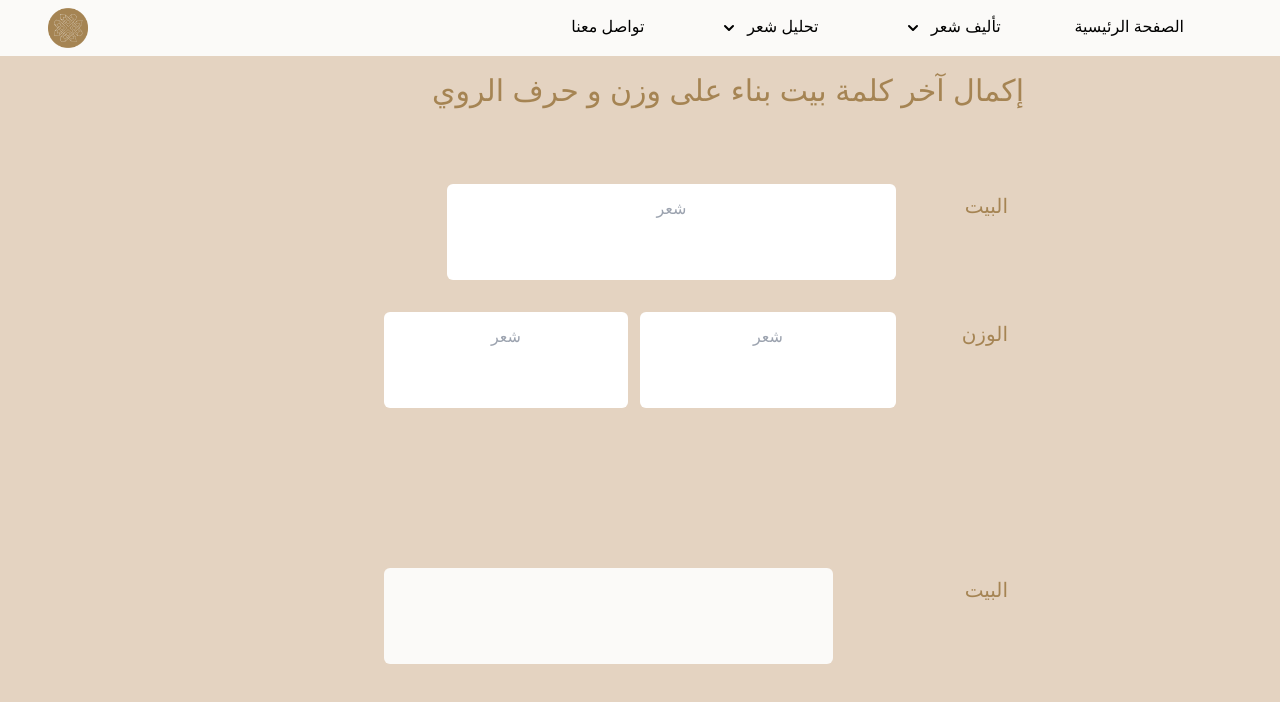
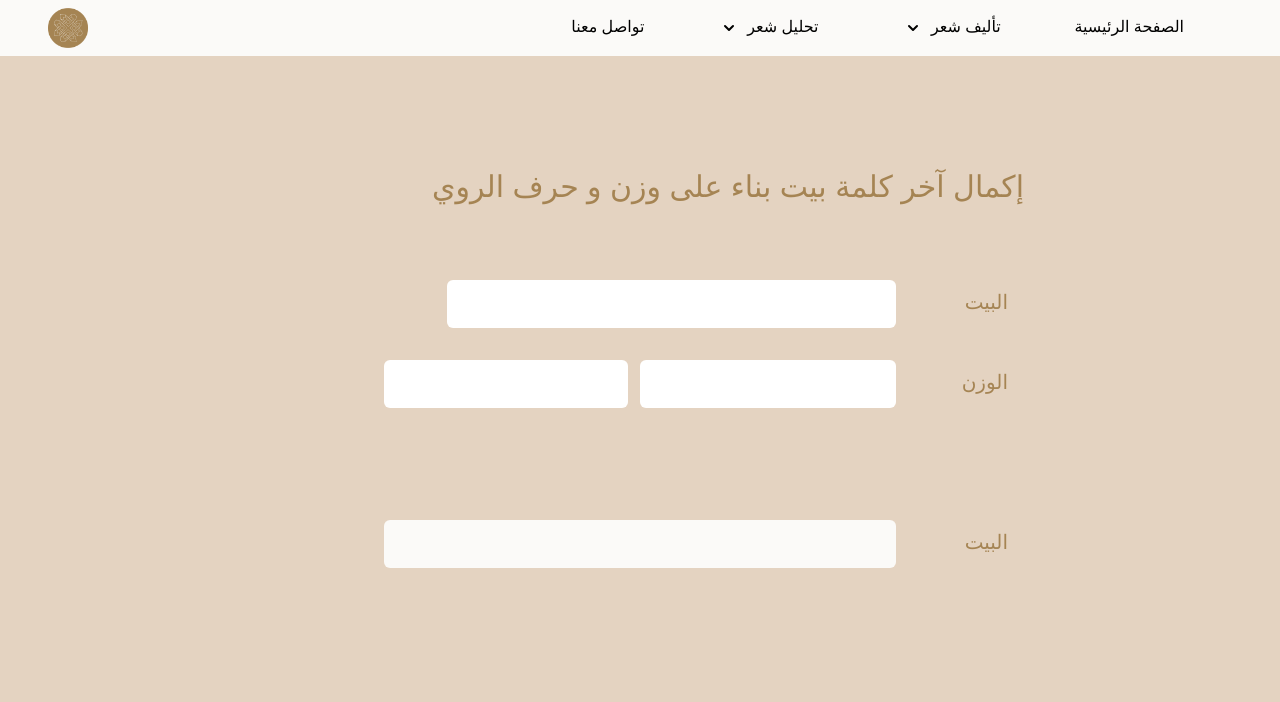
Before and after one commit to wadjih-bencheikh18/arabicthon-front, a React (Create React App) app: page /create/ikmalKalima in a window 1280 px wide. Shown: the top 702 px of the page. Built offline with nearby package versions, Linux system fonts and the light colour scheme.

Commit message:
fix in/output

```diff
--- a/src/components/Functional/GenImage.jsx
+++ b/src/components/Functional/GenImage.jsx
@@ -65,7 +65,7 @@ export default function GenImage() {
             </section>
           </div>
           <InputResult
-            maxWeight={12}
+            maxWidth={12}
             minHeight={1}
             init="5"
             button
--- a/src/components/Functional/InputResult.jsx
+++ b/src/components/Functional/InputResult.jsx
@@ -4,11 +4,11 @@ import { useState } from "react";
 export default function InputResult({
   setValue,
   className,
-  placeHolder = "شعر",
+  placeHolder,
   title = "شعر",
   init = "",
-  minWeight = "40",
-  maxWeight = "100",
+  maxWidth = "40",
+  minWidth = "100",
   minHeight = "3",
   maxHeight = "50",
   button = false,
@@ -19,8 +19,8 @@ export default function InputResult({
       <textarea
         className={`${className} resize-none outline-none py-3 px-3 text-center rounded-md`}
         cols={Math.min(
-          Math.max(...input.split("\n").map((s) => s.length), minWeight),
-          maxWeight
+          Math.max(...input.split("\n").map((s) => s.length), minWidth),
+          maxWidth
         )}
         rows={Math.min(
           Math.max(input.split("\n").length, minHeight),
--- a/src/components/Functional/LastWord.jsx
+++ b/src/components/Functional/LastWord.jsx
@@ -9,16 +9,16 @@ export default function LastWord() {
       </div>
       <div className="mx-96 grid grid-cols-4 grid-rows-4 gap-y-3">
         <div className="col-span-4">
-          <InputResult maxWeight={100} rows={1} title="البيت" />
+          <InputResult minWidth={100} maxHeight={1} title="البيت" />
         </div>
         <div className="justify-self-start">
-          <InputResult maxWeight={20} rows={1} title="حرف الروي" />
+          <InputResult minWidth={20} maxHeight={1} title="حرف الروي" />
         </div>
         <div className="col-span-2 col-start-3">
-          <InputResult maxWeight={50} rows={1} title="الوزن" />
+          <InputResult minWidth={50} maxHeight={1} title="الوزن" />
         </div>
         <div className="col-span-4 row-start-4">
-          <OutputResult maxWeight={100} rows={1} title="البيت" />
+          <OutputResult minWidth={100} maxHeight={1} title="البيت" />
         </div>
       </div>
     </div>
```
